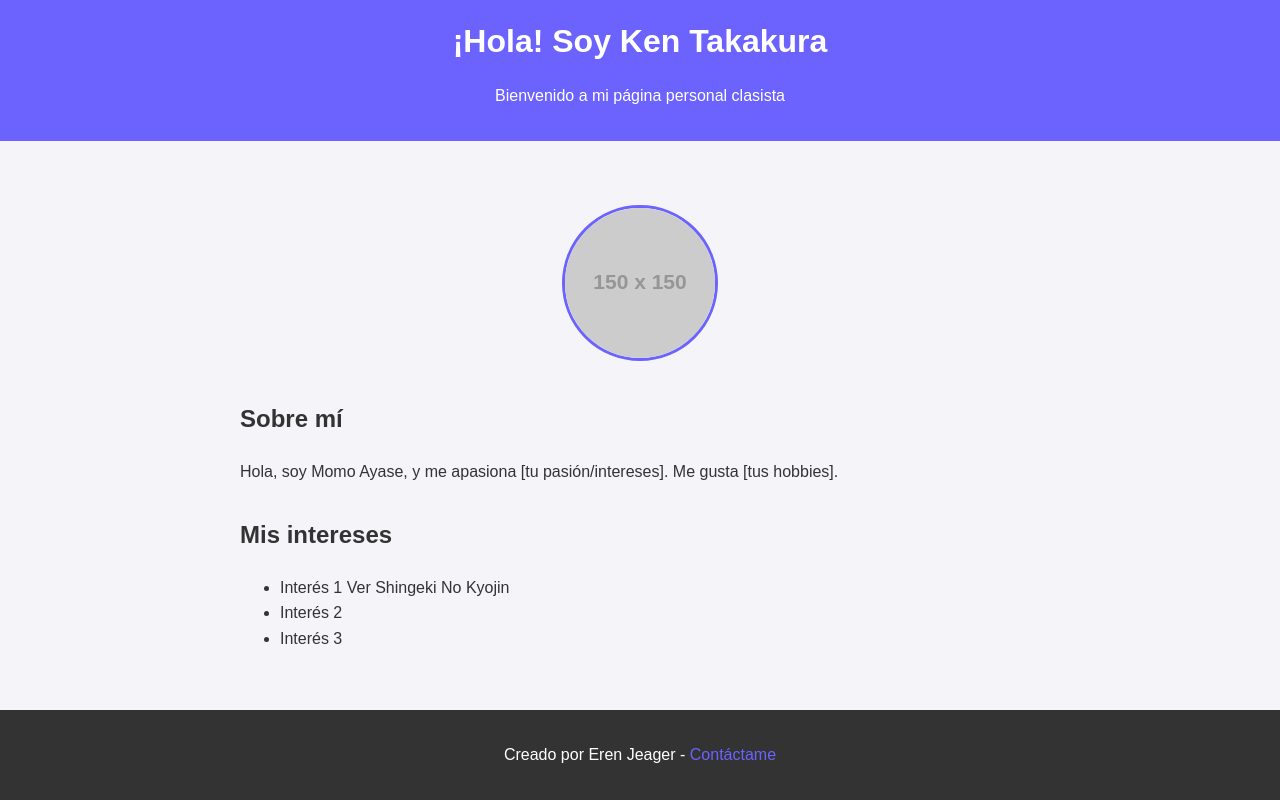
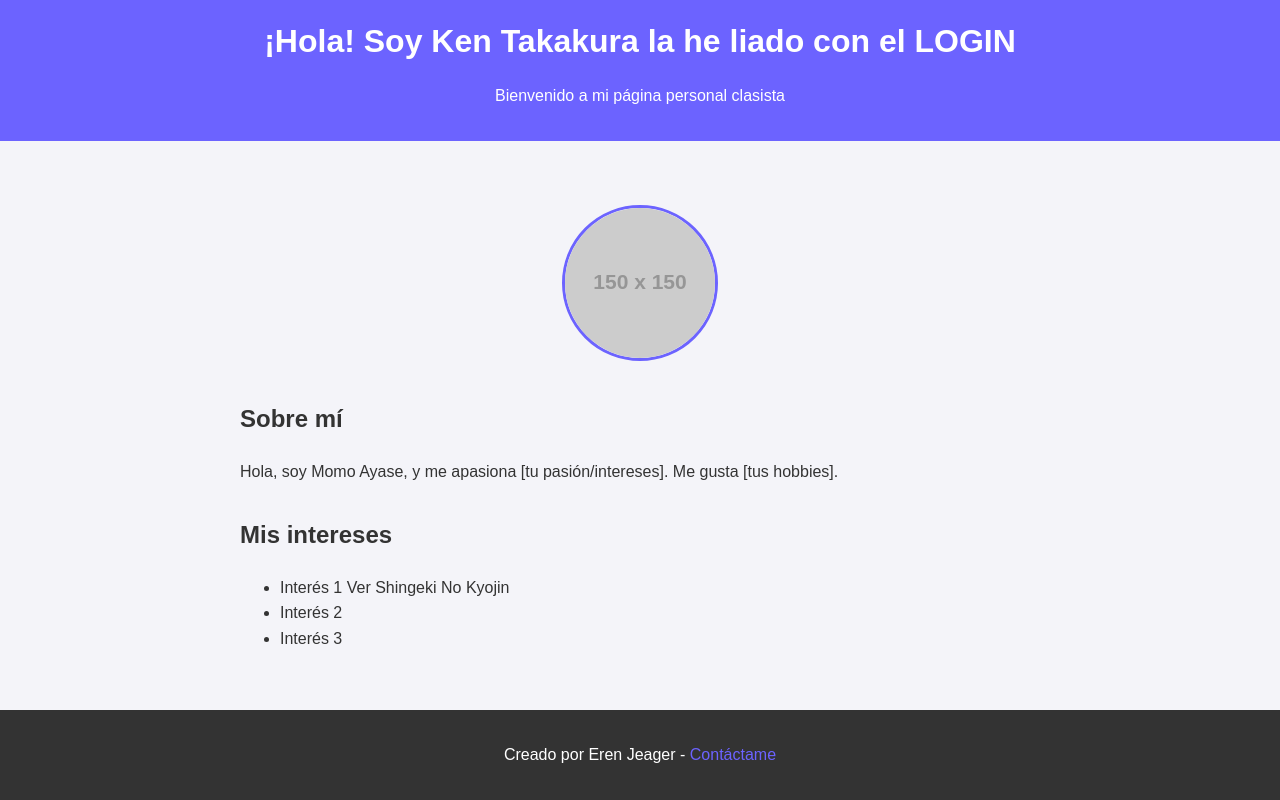
Before and after one commit to BrainMP/Akatsuki, a plain HTML site: page index3.html in a window 1280 px wide. Drawn offline with Linux system fonts and the light colour scheme; placeholder pictures from the web are drawn by us.

Commit message:
La he liado con LOGIN

```diff
--- a/index3.html
+++ b/index3.html
@@ -57,7 +57,7 @@
 </head>
 <body>
     <header>
-        <h1>¡Hola! Soy Ken Takakura</h1>
+        <h1>¡Hola! Soy Ken Takakura la he liado con el LOGIN</h1>
         <p>Bienvenido a mi página personal clasista</p>
     </header>
     <main>
```
